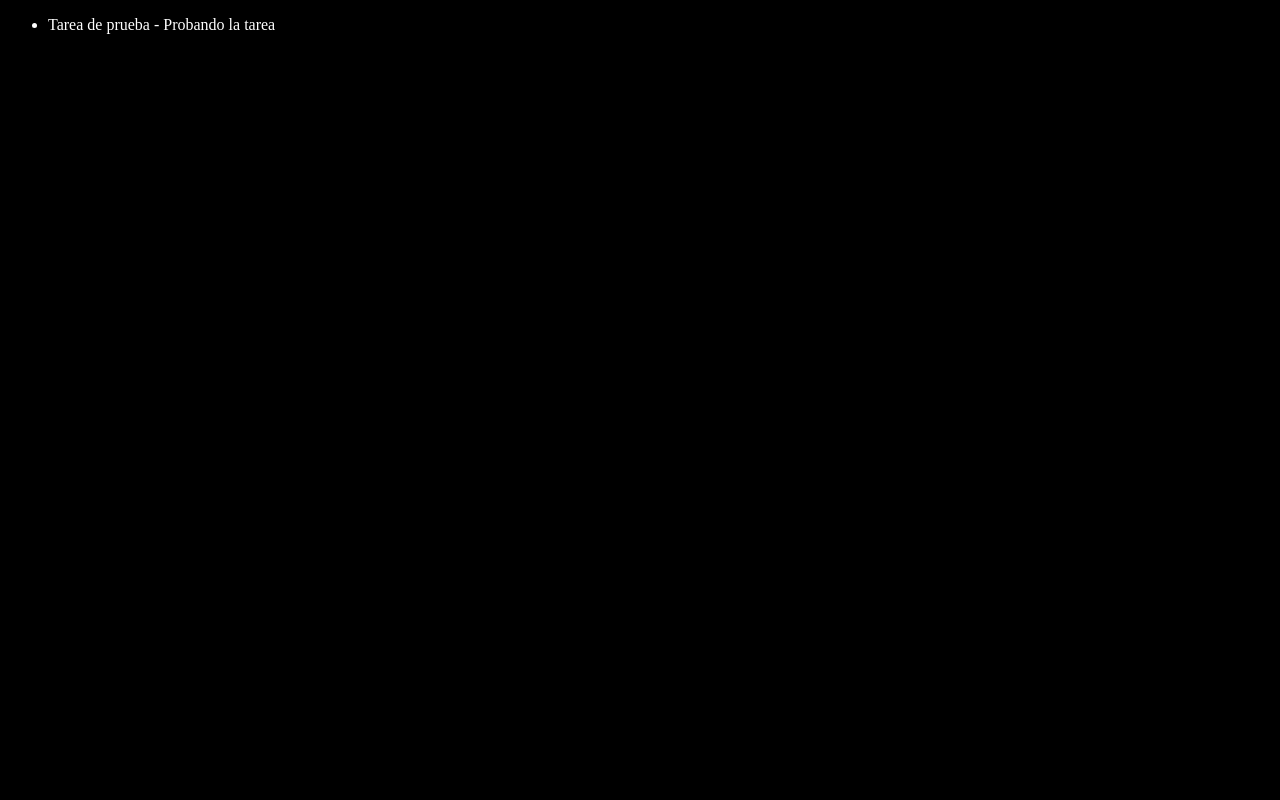
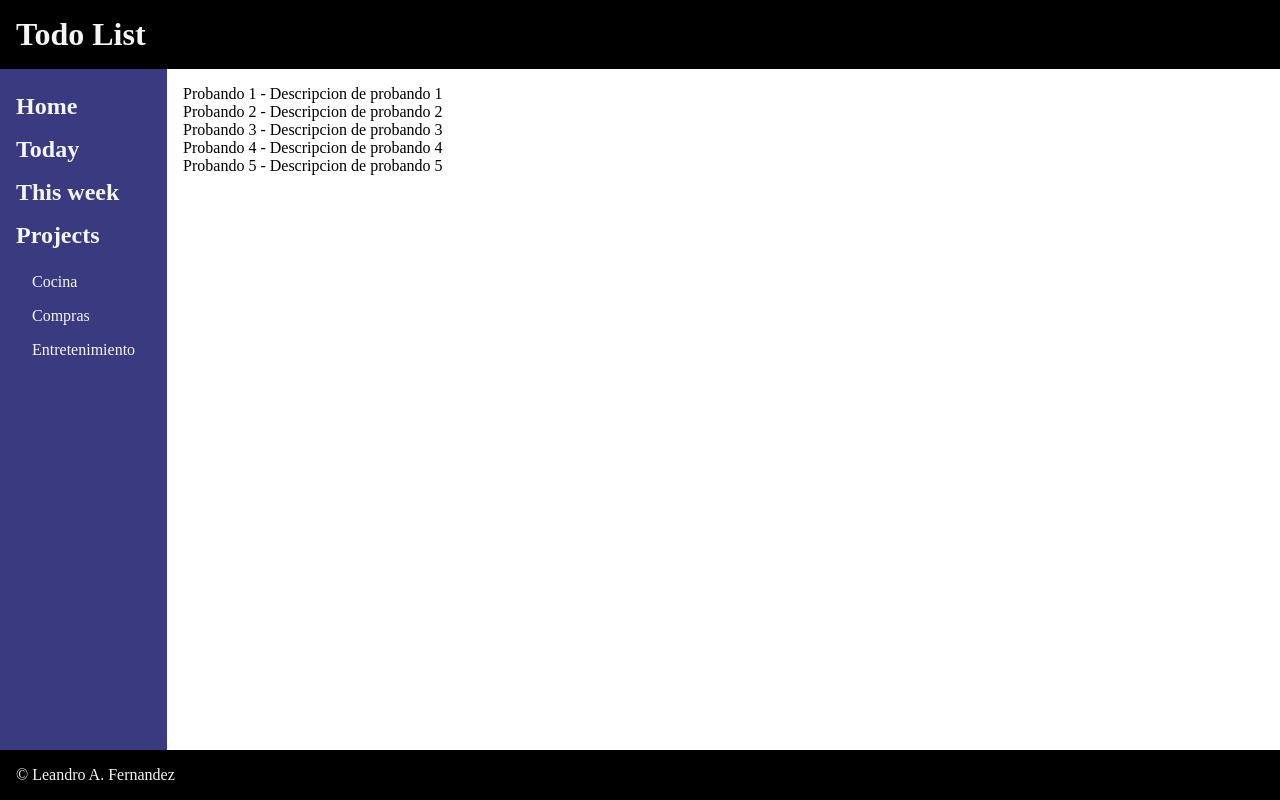
Before and after one commit to LeandroAgustinFernandez/todolist-TOP, a website built with webpack: page src/index.html in a window 1280 px wide. Built offline with nearby package versions, Linux system fonts and the light colour scheme.

Commit message:
Todo CRUD logic, Create basic HTML strucute & adding basic style

```diff
--- a/src/index.html
+++ b/src/index.html
@@ -8,13 +8,13 @@
 </head>
 <body>
     <header>
-
+        <h1>Todo List</h1>
     </header>
     <main id="content">
 
     </main>
     <footer>
-
+        &copy; Leandro A. Fernandez
     </footer>
 </body>
 </html>
--- a/src/index.js
+++ b/src/index.js
@@ -1,28 +1,7 @@
 import "./styles.css";
-import task from "./task";
+import init from "./main";
 
-
-localStorage.clear()
-const newTask = task()
-newTask.init('Tarea de prueba','Probando la tarea','01/01/2023','dePrueba')
-function component() {
-    const content = document.createElement('div')
-    content.appendChild(todolist())
-    return content
-}
-
-function todolist(){
-    let list = newTask.getTaskList() || [];
-    const ul = document.createElement('ul')
-    list.forEach(task => {
-        const li = document.createElement('li')
-        li.textContent = `${task.title} - ${task.description}`;
-        ul.appendChild(li);
-    });
-    return ul;
-}
-
-document.querySelector('#content').appendChild(component())
+init();
 // console.log(localStorage.getItem('todolist'))
 // localStorage.setItem('todolist',JSON.stringify(task))
 
--- /dev/null
+++ b/src/main.js
@@ -0,0 +1,107 @@
+import task from "./task";
+
+const menu = ["Home", "Today", "This week", "Projects"];
+
+localStorage.clear();
+const newTask = task();
+newTask.createTask(
+  "Probando 1",
+  "Descripcion de probando 1",
+  "01/01/2022",
+  "Cocina"
+);
+newTask.createTask("Probando 2", "Descripcion de probando 2", "02/01/2022", "");
+newTask.createTask(
+  "Probando 3",
+  "Descripcion de probando 3",
+  "03/01/2022",
+  "Compras"
+);
+newTask.createTask(
+  "Probando 4",
+  "Descripcion de probando 4",
+  "04/01/2022",
+  "Entretenimiento"
+);
+newTask.createTask(
+  "Probando 5",
+  "Descripcion de probando 5",
+  "05/01/2022",
+  "Entretenimiento"
+);
+
+function component(func) {
+  const content = document.createElement("section");
+  content.setAttribute("id", "todolist");
+  content.appendChild(func);
+  return content;
+}
+function asidenav() {
+  const content = document.createElement("section");
+  content.setAttribute("id", "aside");
+  content.appendChild(getMenu());
+  content.appendChild(getProjects());
+  return content;
+}
+
+function todolist(category = null) {
+  let list = newTask.getTaskList(category) || [];
+  const ul = document.createElement("ul");
+  list.forEach((task) => {
+    const li = document.createElement("li");
+    li.textContent = `${task.title} - ${task.description}`;
+    ul.appendChild(li);
+  });
+  return ul;
+}
+
+function getProjects() {
+  let projects = newTask.getProjects();
+  const ul = document.createElement("ul");
+  ul.classList.add('projectlist')
+  projects.forEach((project) => {
+    const li = document.createElement("li");
+    li.textContent = project;
+    li.dataset.project = project;
+    li.classList.add("project");
+    ul.appendChild(li);
+  });
+  return ul;
+}
+
+function getMenu() {
+  const ul = document.createElement("ul");
+  menu.forEach((element) => {
+    const li = document.createElement("li");
+    const h2 = document.createElement('h2')
+    h2.textContent = element
+    li.appendChild(h2);
+    li.dataset.menu = element.toLowerCase();
+    li.classList.add("menu");
+    ul.appendChild(li);
+  });
+  return ul;
+}
+
+function setProjectListener() {
+  let items = document.querySelectorAll(".project");
+  items.forEach((item) => {
+    item.addEventListener("click", () => {
+      let content = document.querySelector("#todolist");
+      content.innerHTML = "";
+      content.appendChild(todolist(item.dataset.project));
+    });
+  });
+}
+
+function setMenuListener(){
+
+}
+
+export default function init() {
+  let main = document.querySelector("#content");
+  main.innerHTML = "";
+  main.appendChild(asidenav());
+  main.appendChild(component(todolist()));
+  setProjectListener();
+}
--- a/src/styles.css
+++ b/src/styles.css
@@ -1,4 +1,37 @@
+*{
+    margin: 0;
+    box-sizing:border-box;
+}
 body{
+   display: flex;
+   flex-direction: column;
+   min-height: 100vh;
+}
+header, footer{
     background-color: black;
-    color:white;
+    color:whitesmoke;
+    padding: 1em;
 }
+main{
+    display: flex;
+    flex:1;
+}
+main > section:first-child {
+    background-color: rgb(58, 58, 129);
+    color:whitesmoke;
+    padding: 1em;
+}
+main > section:last-child {
+    padding: 1em;
+}
+
+ul{
+    list-style: none;
+    padding: 0;
+}
+main > section:first-child li{
+    padding: .5em 0;
+}
+.projectlist{
+    padding: .5em 1em;
+}
--- a/src/task.js
+++ b/src/task.js
@@ -20,11 +20,17 @@ const task = () => {
     }
     taskList.push(task);
     localStorage.setItem("todolist", JSON.stringify(taskList));
-    console.log(JSON.parse(localStorage.getItem("todolist")));
   };
 
-  const getTaskList = () => {
+  const getTaskList = (category = null) => {
     let taskList = JSON.parse(localStorage.getItem("todolist"));
+    if (category != null) {
+      taskList = taskList.filter(task=>{
+        if (task.project == category) {
+          return task.project;
+        }
+      })
+    }
     return taskList;
   };
 
@@ -33,13 +39,13 @@ const task = () => {
       title: this.__title,
       description: this.__description,
       date: this.__date,
-      project:this.__project,
+      project: this.__project,
       priority: this.__priority,
     };
     return taskElement;
   };
 
-  const init = (
+  const createTask = (
     title,
     description,
     date = null,
@@ -54,9 +60,46 @@ const task = () => {
     addTask(newTask());
   };
 
+  const delTask = (id) => {
+    let taskList = getTaskList();
+    taskList.splice(id, 1);
+    localStorage.setItem("todolist", JSON.stringify(taskList));
+  };
+
+  const updateTask = (task) => {
+    let taskList = getTaskList();
+    let index = task.id;
+    delete task.id;
+    taskList[index] = task;
+    localStorage.setItem("todolist", JSON.stringify(taskList));
+  };
+
+  const getTask = (index) => {
+    let taskList = getTaskList();
+    let taskElement = taskList[index];
+    taskElement.id = index;
+    return taskElement;
+  };
+
+  const getProjects = () => {
+    let taskList = getTaskList();
+    let projects = taskList
+      .filter((task) => {
+        if (task.project != "") {
+          return task.project;
+        }
+      })
+      .map((task) => task.project);
+    return new Set(projects);
+  };
+
   return {
-    init,
+    createTask,
     getTaskList,
+    delTask,
+    getTask,
+    updateTask,
+    getProjects,
   };
 };
 
```
